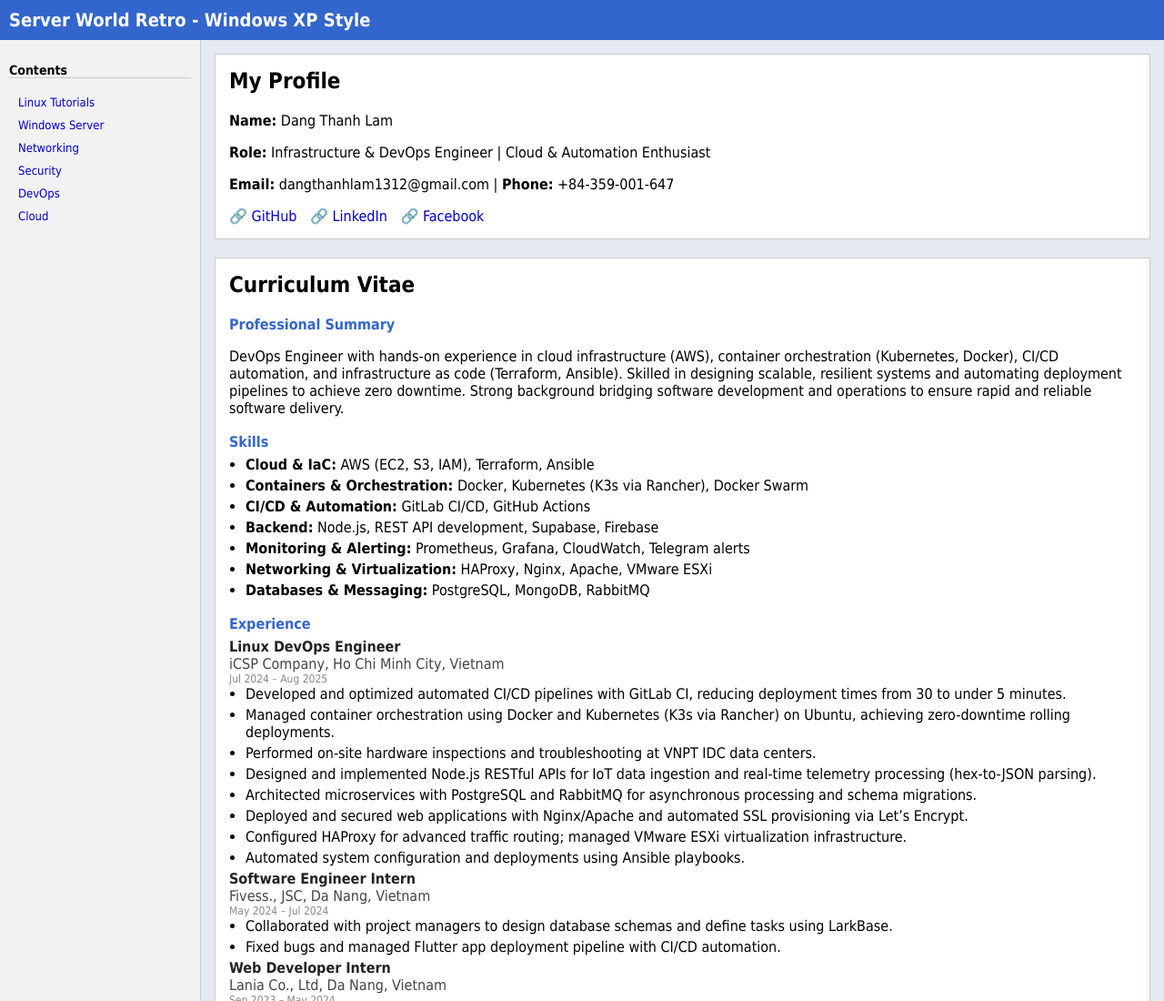
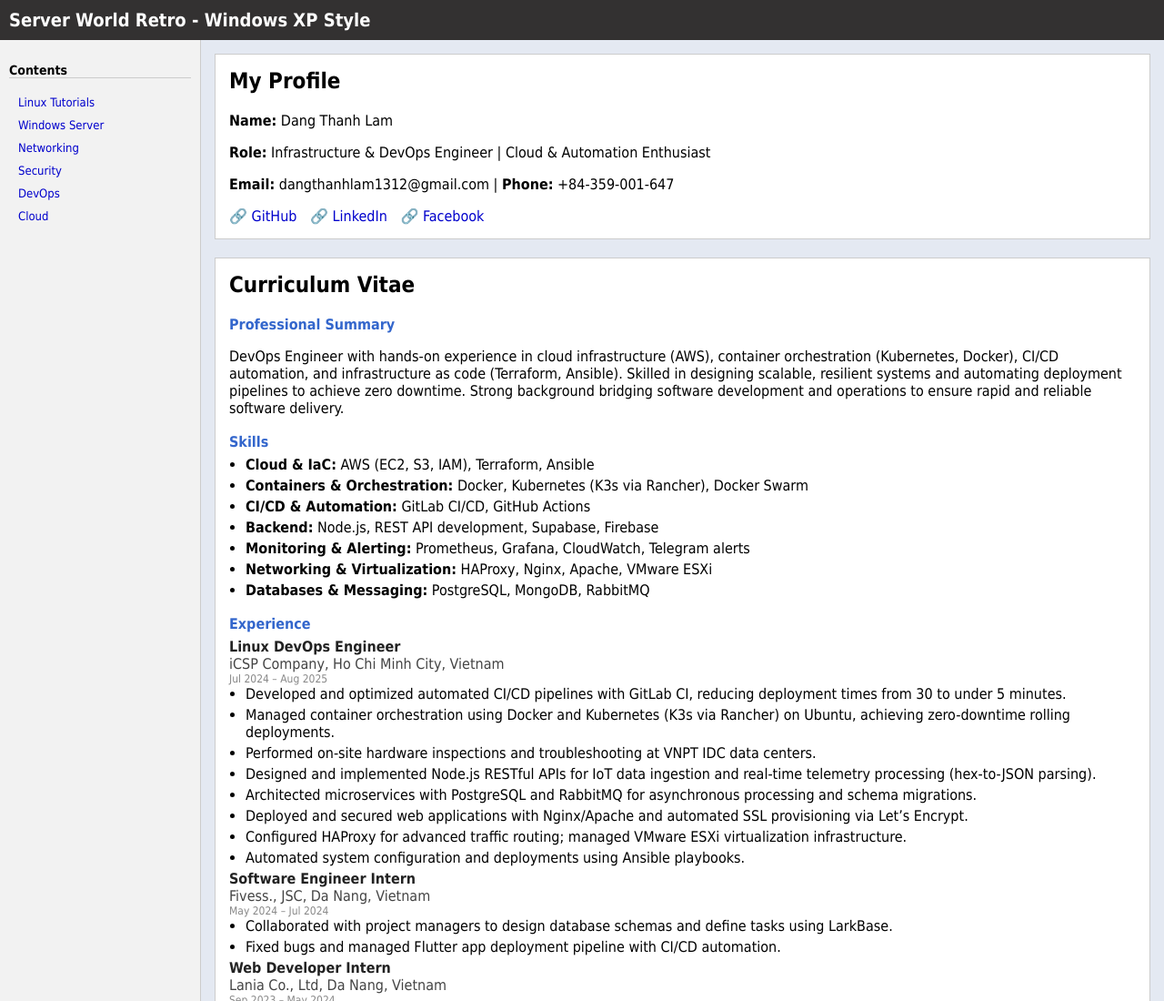
Before and after one commit to tlamabc/my_blog_website, a plain HTML site: page index.html in a window 1280 px wide. Shown: the top 1100 px of the page at 91% size. Drawn offline with Linux system fonts and the light colour scheme.

Commit message:
Update index.html

```diff
--- a/index.html
+++ b/index.html
@@ -12,7 +12,7 @@
       color: #000;
     }
     header {
-      background: #3366cc;
+      background: #333131;
       color: white;
       padding: 10px;
       font-size: 20px;
```
